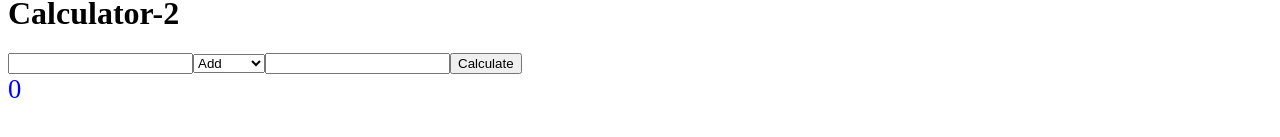
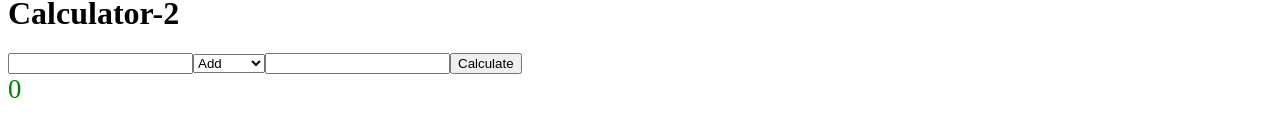
Before and after one commit to tkmagesh/Cisco-Angular-Aug-2018, an Angular app in the folder first-app/: page / in a window 1280 px wide. Shown: the part 369-506 px from the top of the page. Built offline with nearby package versions, Linux system fonts and the light colour scheme.

Commit message:
refactoring to calculator result component

```diff
--- a/first-app/src/app/app.module.ts
+++ b/first-app/src/app/app.module.ts
@@ -5,12 +5,15 @@
 import { GreeterComponent } from './greeter/greeter.component';
 import { CalculatorOneComponent } from './calculator/calculatorOne.component';
 import { CalculatorTwoComponent } from './calculator/calculatorTwo.component';
+import { CalculatorResultComponent } from './calculator/calculatorResult.component';
+
 @NgModule({
   declarations: [
     AppComponent
     , GreeterComponent
     , CalculatorOneComponent
     , CalculatorTwoComponent
+    , CalculatorResultComponent
   ],
   imports: [
     BrowserModule
--- a/first-app/src/app/calculator/calculatorOne.component.html
+++ b/first-app/src/app/calculator/calculatorOne.component.html
@@ -6,4 +6,4 @@
  <input type="button" value="Subtract" (click)="model.subtract()">
  <input type="button" value="Multiply" (click)="model.multiply()">
  <input type="button" value="Divide" (click)="model.divide()">
- <div class="result" [ngClass]="{positive : model.result >=0, negative : model.result < 0}">{{model.result}}</div>
+ <app-calculator-result [data]="model.result"></app-calculator-result>
--- /dev/null
+++ b/first-app/src/app/calculator/calculatorResult.component.css
@@ -0,0 +1,11 @@
+.result{
+	font-size: 20pt;
+}
+
+.positive{
+	color : green;
+}
+
+.negative{
+	color : red;
+}
--- /dev/null
+++ b/first-app/src/app/calculator/calculatorResult.component.ts
@@ -0,0 +1,15 @@
+import { Component, Input } from '@angular/core';
+
+@Component({
+	selector : 'app-calculator-result',
+	template : `
+		<div class="result" [ngClass]="{positive : data >=0, negative : data < 0}">{{data}}</div>
+	`,
+	styleUrls : ['./calculatorResult.component.css']
+})
+export class CalculatorResultComponent{
+
+	@Input()
+	data : number = 0;
+
+}
--- a/first-app/src/app/calculator/calculatorTwo.component.html
+++ b/first-app/src/app/calculator/calculatorTwo.component.html
@@ -8,4 +8,4 @@
  </select>
  <input type="number" (change)="model.n2 = $event.target.valueAsNumber">
  <input type="button" value="Calculate" (click)="model[selectOperation.value]()">
- <div class="result">{{model.result}}</div>
+ <app-calculator-result [data]="model.result"></app-calculator-result>
```
